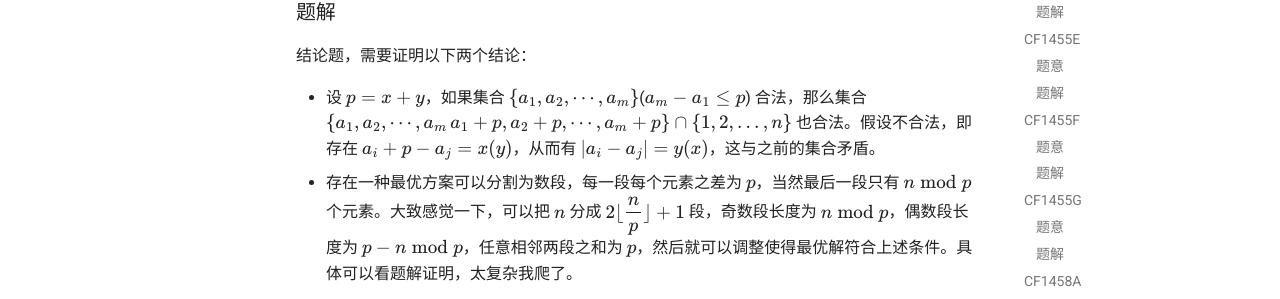
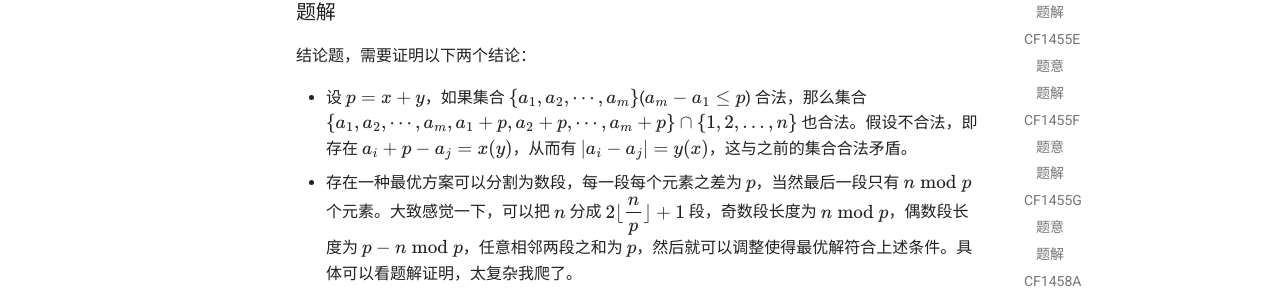
Before and after one commit to Kaguya-samaWannaMeAC/kaguya-samawannameac.github.io, an MkDocs documentation site: the page built from docs/JJLeo/2020.12.13-.md, in a window 1280 px wide and 900 px high, scrolled down 6705 px. Shown: the part 150-449 px from the top of the window. Built offline with MkDocs 1.6.1 and Material for MkDocs 9.7.7, drawn with Linux system fonts in a browser that asks for light colours; formulas are drawn with MathJax 3.

Commit message:
Update 2020.12.13-.md

```diff
--- a/docs/JJLeo/2020.12.13-.md
+++ b/docs/JJLeo/2020.12.13-.md
@@ -261,7 +261,7 @@ $$
 
 结论题，需要证明以下两个结论：
 
-- 设 $p=x+y$，如果集合 $\{a_1,a_2, \cdots, a_m\}$($a_m - a_1 \le p$) 合法，那么集合 $\{a_1,a_2, \cdots, a_m\, a_1 + p,a_2 + p, \cdots, a_m + p\} \cap \{1, 2, \dots, n\}$ 也合法。假设不合法，即存在 $a_i + p - a_j = x(y)$，从而有 $|a_i-a_j| = y(x)$，这与之前的集合矛盾。
+- 设 $p=x+y$，如果集合 $\{a_1,a_2, \cdots, a_m\}$($a_m - a_1 \le p$) 合法，那么集合 $\{a_1,a_2, \cdots, a_m, a_1 + p,a_2 + p, \cdots, a_m + p\} \cap \{1, 2, \dots, n\}$ 也合法。假设不合法，即存在 $a_i + p - a_j = x(y)$，从而有 $|a_i-a_j| = y(x)$，这与之前的集合合法矛盾。
 - 存在一种最优方案可以分割为数段，每一段每个元素之差为 $p$，当然最后一段只有 $n \bmod p$ 个元素。大致感觉一下，可以把 $n$ 分成 $2\lfloor \dfrac{n}{p}\rfloor + 1$ 段，奇数段长度为 $n \bmod p$，偶数段长度为 $p - n \bmod p$，任意相邻两段之和为 $p$，然后就可以调整使得最优解符合上述条件。具体可以看题解证明，太复杂我爬了。
 
 然后我们就可以设 $f_{i,j}$ 表示选到了第 $i$ 个数，前 $\max(x,y)$ 个数选择的状态为 $j$ 时集合数量最大值，然后进行状压 dp 即可，第 $i$ 个数的贡献为 $\lfloor \dfrac{n}{p}\rfloor + [i \le n \bmod p]$。
```
